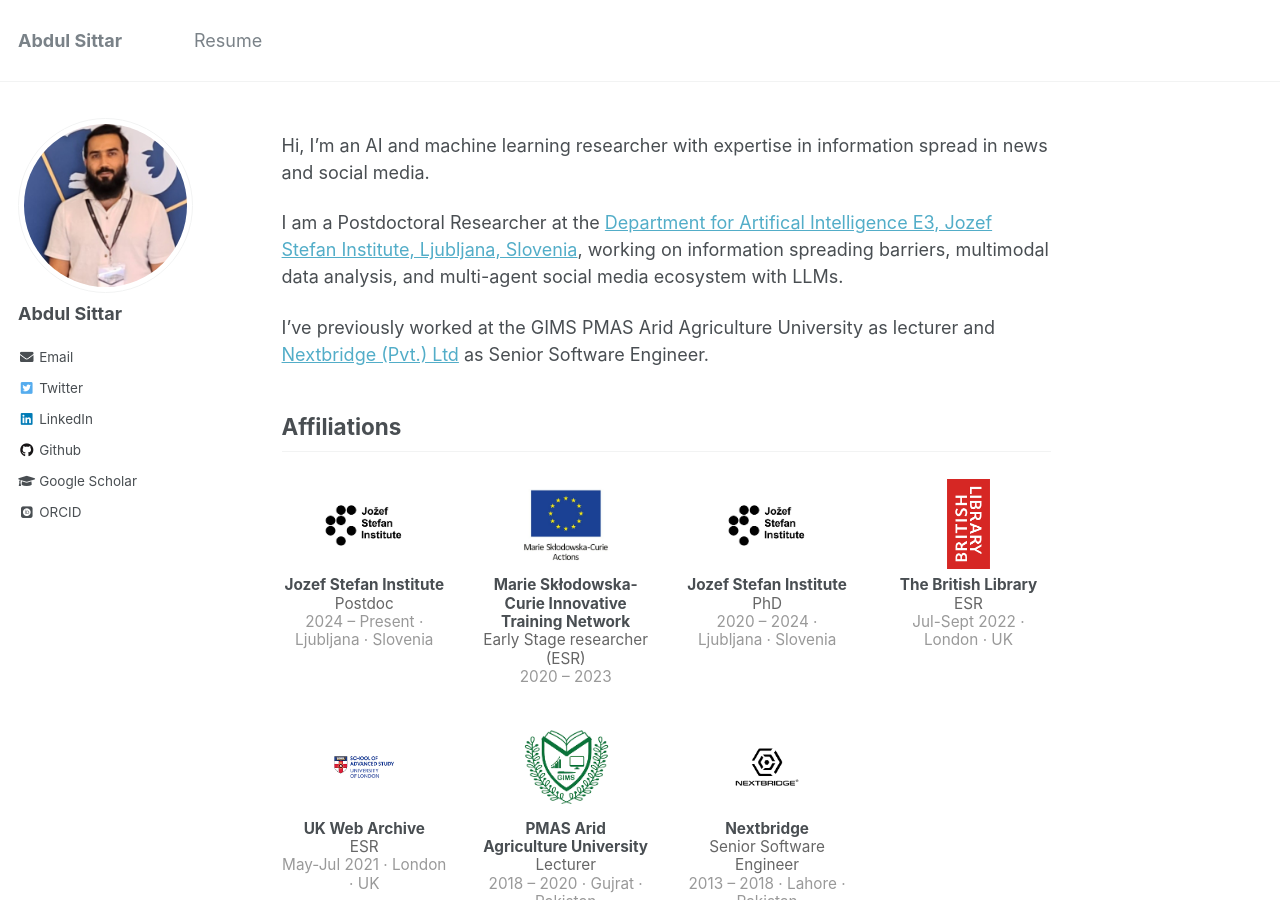
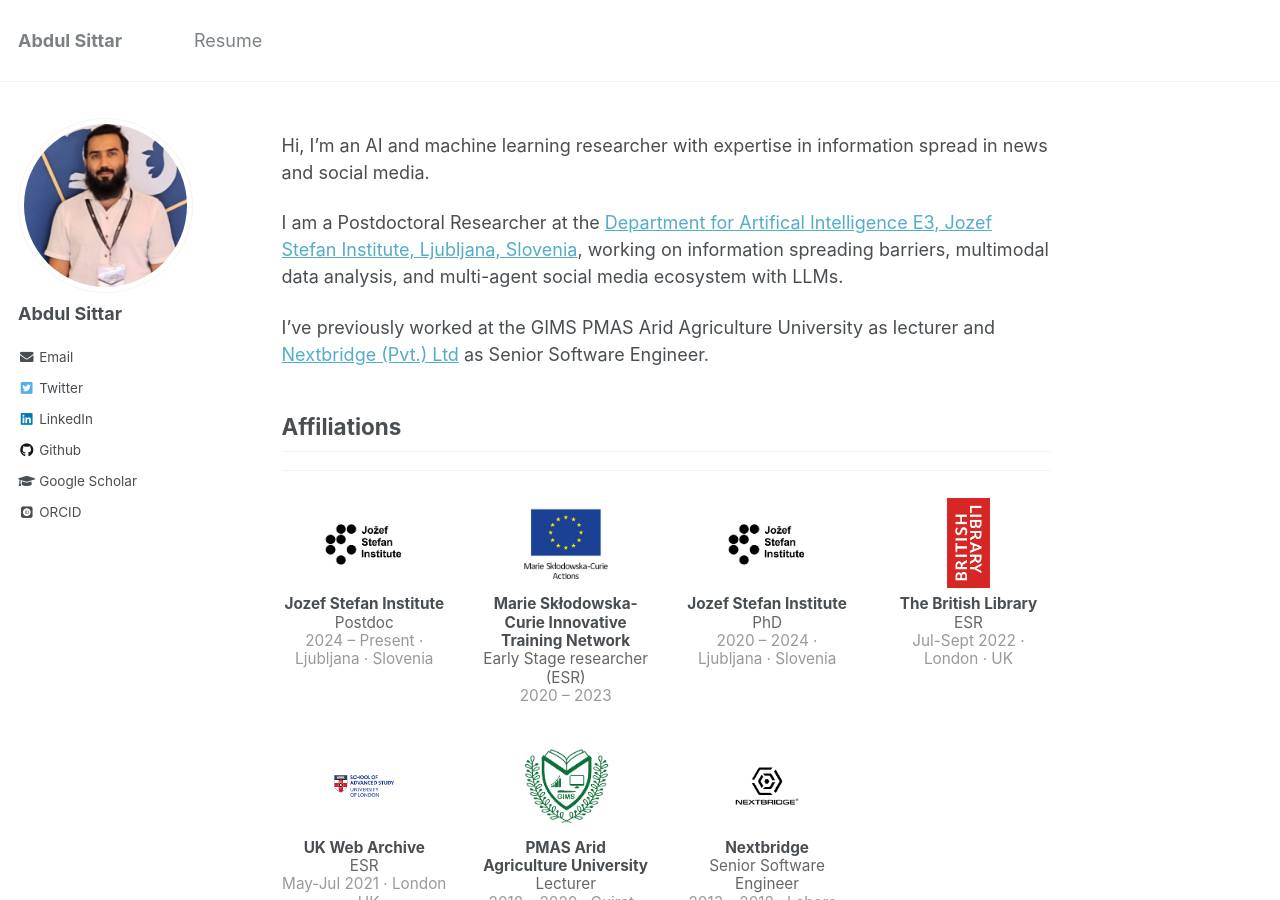
Before and after one commit to abdulsittar/abdulsittar.github.io, a Jekyll site: the page built from _pages/about.md, in a window 1280 px wide and 900 px high. Built offline with Jekyll 4.4.1, drawn with Linux system fonts in a browser that asks for light colours; some web fonts are replaced.

Commit message:
added lines

```diff
--- a/_pages/about.md
+++ b/_pages/about.md
@@ -16,7 +16,7 @@ I've previously worked at the GIMS PMAS Arid Agriculture University as lecturer
 
 
 ## Affiliations
-
+---
 <div style="display:grid; grid-template-columns: repeat(4, 1fr); gap: 2rem; margin-top: 1.5rem; text-align: center;">
 
   <div>
@@ -108,7 +108,7 @@ I've previously worked at the GIMS PMAS Arid Agriculture University as lecturer
 
 Research Projects
 ======
-<div style="display:grid; grid-template-columns: repeat(4, 1fr); gap: 2rem; margin-top: 1.5rem; text-align: center;">
+ <div style="display:grid; grid-template-columns: repeat(4, 1fr); gap: 2rem; margin-top: 1.5rem; text-align: center">
 
 <div>
     <a href="https://prepare-rehab.eu/" target="_blank">
@@ -157,9 +157,10 @@ Research Projects
       <span style="color:#999;">2020 – 2023 · Ljubljana · Slovenia</span>
     </div>
   </div>
-</div>
 
 
+</div>
+---
 
 Top publications
 ======
@@ -171,8 +172,7 @@ Top publications
 5. [MM-claims: a dataset for multimodal claim detection in social media]([https://aclanthology.org/2022.findings-naacl.72/](https://aclanthology.org/2022.findings-naacl.72/)) at NAACL 2022 (Top-tier)
 6. [Political and Economic Patterns in COVID-19 News: From Lockdown to Vaccination](https://ieeexplore.ieee.org/document/9749092) at IEEE Access (Q1)
 7. [Analysis of information cascading and propagation barriers across distinctive news events](https://link.springer.com/article/10.1007/s10844-021-00654-9) at Journal of Intelligent Information Systems (Q2)
-
-
+---
 
 Dvelopment Projects
 ======
```
